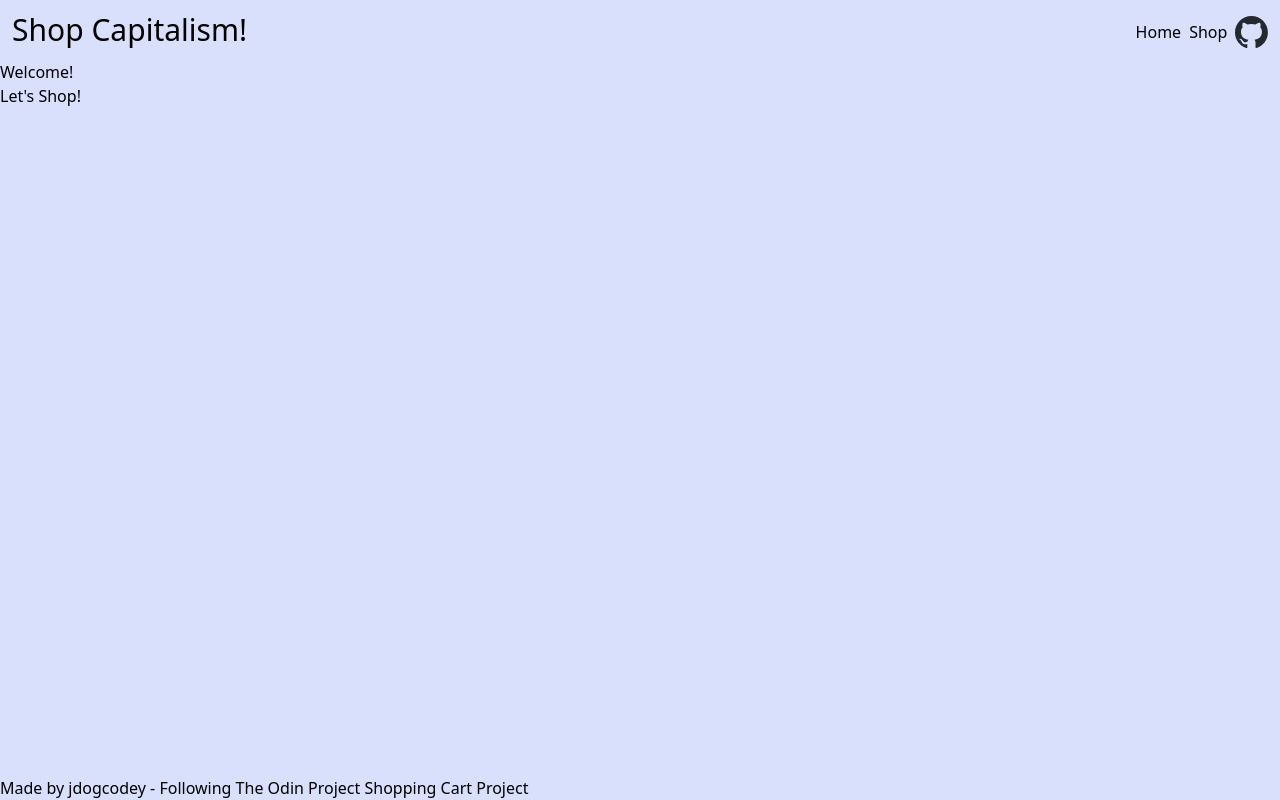
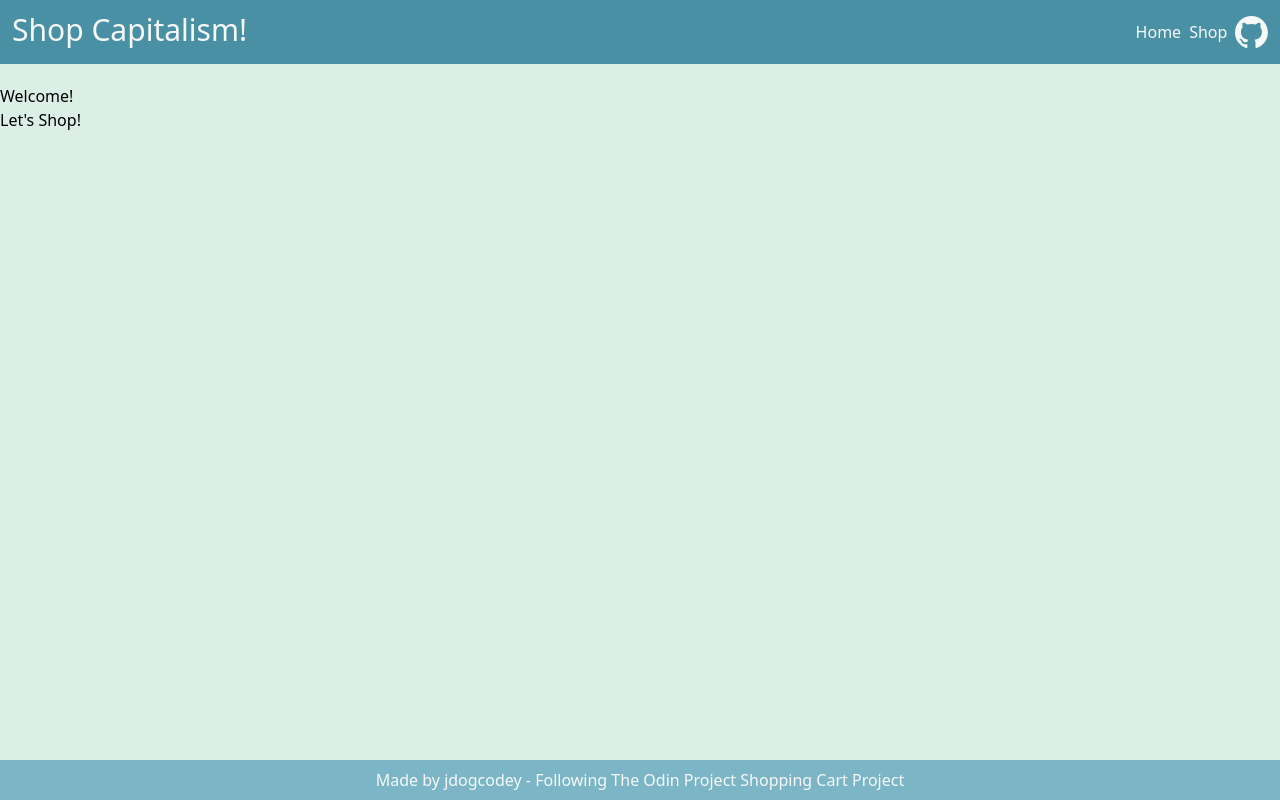
Before and after one commit to jdogcodey/shopping-cart, a React (Vite) app: page / in a window 1280 px wide. Built offline with nearby package versions, Linux system fonts and the light colour scheme.

Commit message:
feat: colour design started

```diff
--- a/src/index.css
+++ b/src/index.css
@@ -3,5 +3,5 @@
 @tailwind utilities;
 
 body {
-  @apply bg-[#d8e0fc] min-h-screen;
+  @apply bg-[#dcefe7] min-h-screen;
 }
--- a/src/routes/Footer.jsx
+++ b/src/routes/Footer.jsx
@@ -1,5 +1,5 @@
 export default function Footer() {
-    return <footer>
+    return <footer className="bg-[#7cb6c6] text-center p-2 text-[#f5f9f7]">
         <p>Made by <a href='https://github.com/jdogcodey'>jdogcodey</a> - Following <a href='https://www.theodinproject.com/'>The Odin Project</a> <a href='https://www.theodinproject.com/lessons/node-path-react-new-shopping-cart'>Shopping Cart Project</a></p>
     </footer>
 }
--- a/src/routes/Header.jsx
+++ b/src/routes/Header.jsx
@@ -3,7 +3,7 @@ import githubLogo from '../assets/github-mark.svg';
 
 export default function Header() {
     return (
-        <header className="flex flex-row justify-between p-3 h-10 mb-5">
+        <header className="flex flex-row justify-between p-3 h-16 mb-5 bg-[#4a90a4] text-[#f5f9f7]">
             <h1 className="text-3xl items-center">Shop Capitalism!</h1>
             <nav className="flex flex-row items-center h-10">
                 <NavLink to={'/'} className={({isActive, isPending}) => `mr-2 ${isActive ? 'active' : isPending ? 'pending' : ''}`}>Home</NavLink>
```
Also changed, not shown: src/assets/github-mark.svg.
